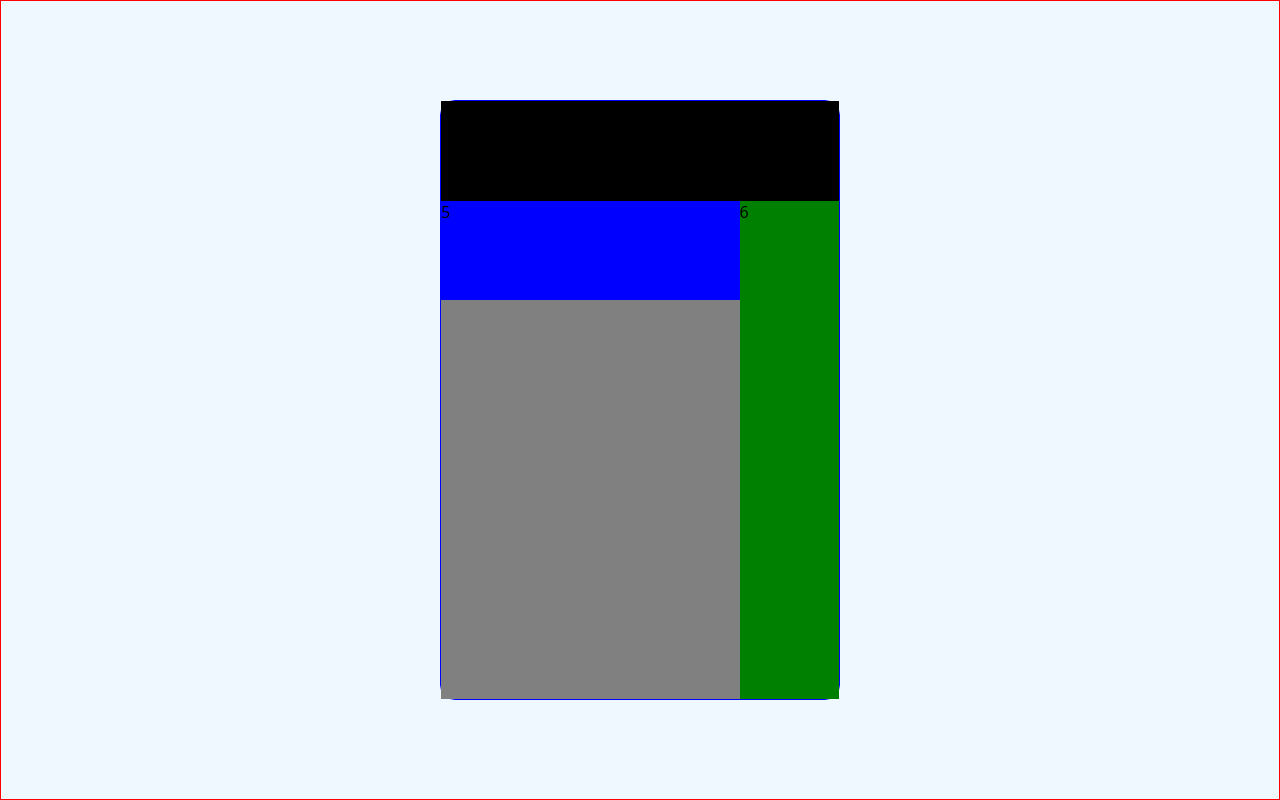
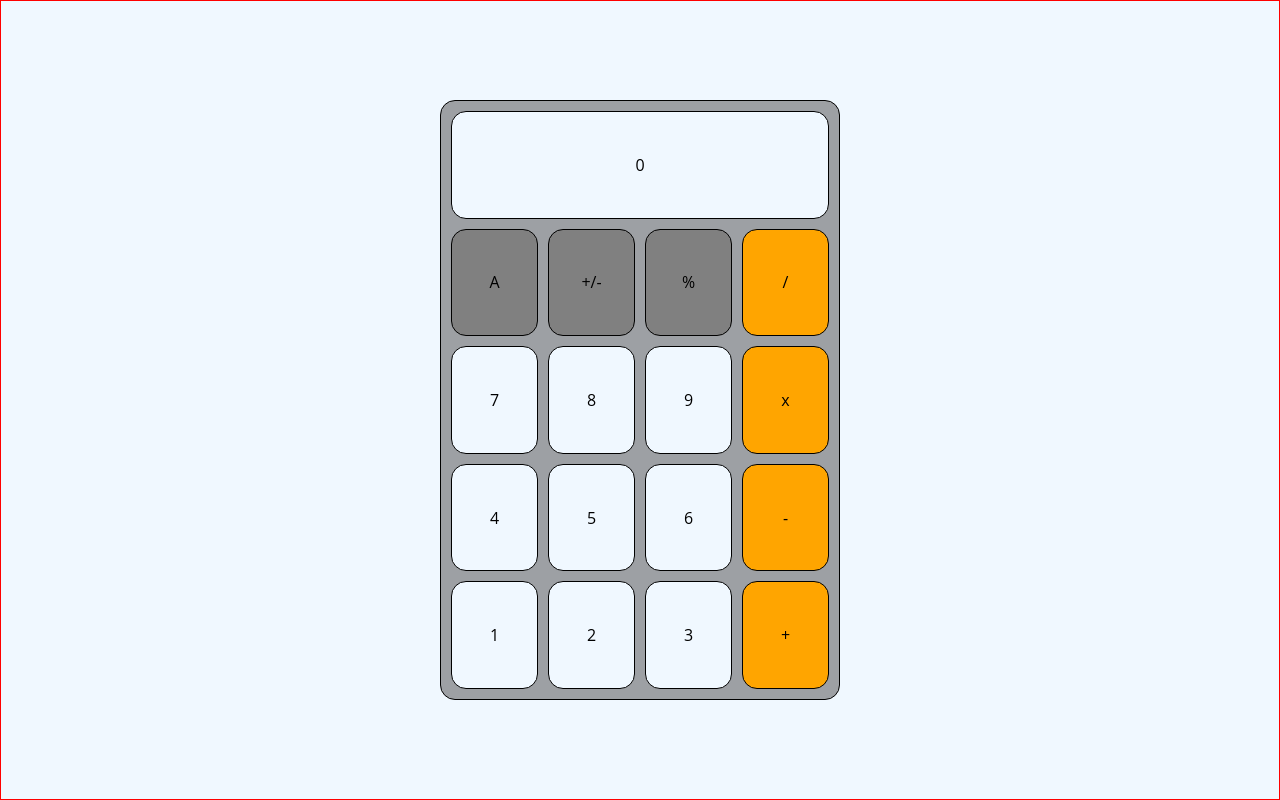
Before and after one commit to josueJURE/calculator, a plain HTML site: page index.html in a window 1280 px wide. Drawn offline with Linux system fonts and the light colour scheme.

Commit message:
feat(css): change layout using grid-template-columns CSS rule

```diff
--- a/index.css
+++ b/index.css
@@ -19,41 +19,38 @@ body {
 .parent {
   height: 600px;
   width: 400px;
-  border: blue solid 1px;
+  border: black 1px solid;
   border-radius: 15px;
+  overflow: hidden;
   display: grid;
   grid-template-columns: repeat(4, 1fr);
-  grid-template-rows: repeat(6, 1fr);
-  justify-content: center;
+  column-gap: 10px;
+  row-gap: 10px;
+  padding: 10px;
+  background-color: rgb(27 22 22 / 39%);
 }
 
-.item {
-    display: grid;
-    height: 100%;
-    width: 100%;
+.child {
+  border: 1px black solid;
+  display: grid;
+  justify-content: center;
+  align-items: center;
+  border-radius:  15px;
 }
 
-.screen {
-  grid-row: 1 / 2;
-  grid-column: 1 / 5;
-  background-color: black;
+.output {
+  grid-column-start: 1 ;
+  grid-column-end: 5;
 }
 
-.symbols {
-  grid-row: 2 / 3;
-  grid-column: 1 / 4;
-  background-color: blue;
-
+.operator {
+  background-color: orange;
 }
 
-.operators {
-  grid-row: 2 / 7;
-  background-color: green
-   /* grid-column: -6 / -1; */
+.symbol {
+  background-color: grey;
 }
 
-.numbers {
-  grid-row: 3 / 7;
-  grid-column: 1 / 4;
-  background-color: gray;
+.child output {
+  padding-left: 40px;
 }
--- a/index.html
+++ b/index.html
@@ -8,10 +8,24 @@
 </head>
 <body>
     <div class="parent">
-        <div class="item screen">1</div>
-        <div class="item symbols">5</div>
-        <div class="item operators">6</div>
-        <div class="item numbers"></div>
+        <div class="child output">0</div>
+        <div class="child symbol">A</div>
+        <div class="child symbol">+/-</div>
+        <div class="child symbol">%</div>
+        <div class="child operator">/</div>
+        <div class="child">7</div>
+        <div class="child">8</div>
+        <div class="child">9</div>
+        <div class="child operator">x</div>
+        <div class="child">4</div>
+        <div class="child">5</div>
+        <div class="child">6</div>
+        <div class="child operator">-</div>
+        <div class="child ">1</div>
+        <div class="child">2</div>
+        <div class="child">3</div>
+        <div class="child operator">+</div>
+      </div>
     </div>
 </body>
 </html>
```
